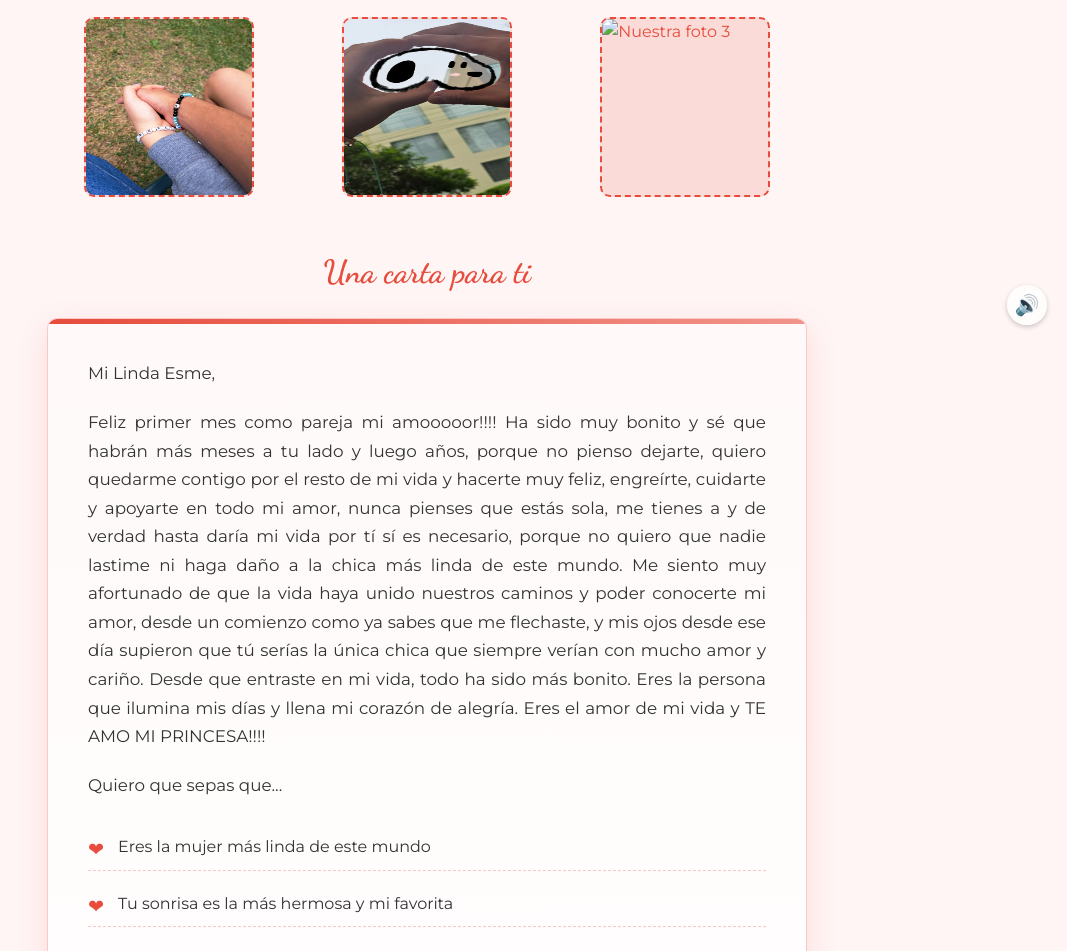
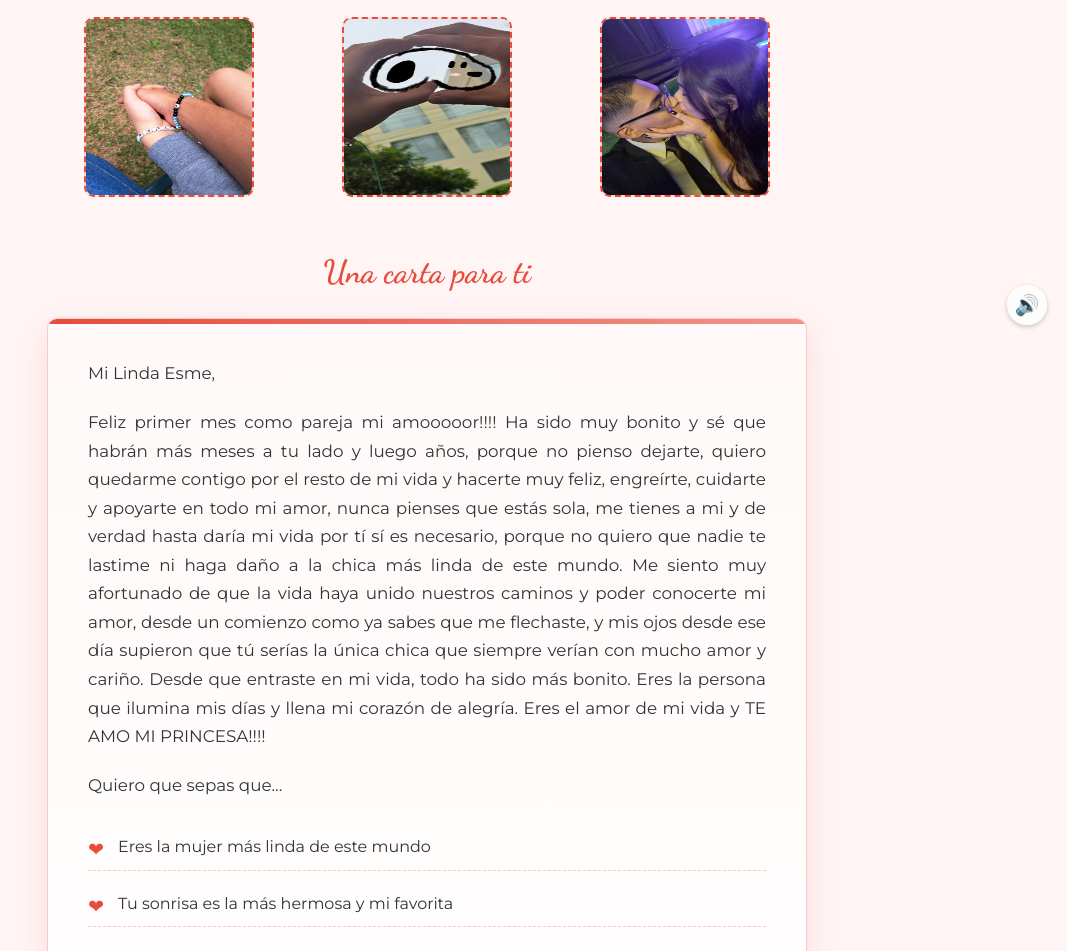
Before and after one commit to aarxn07r/Primer_mes, a plain HTML site: page index.html in a window 1280 px wide. Shown: the part 455-1406 px from the top of the page, without its empty margins (213-1280 px from the left). Drawn offline with Linux system fonts and the light colour scheme.

Commit message:
Proyecto

```diff
--- a/index.html
+++ b/index.html
@@ -30,7 +30,7 @@
                         <img src="./img/foto2.jpeg" alt="Nuestra foto 2" class="photo-placeholder">
                     </div>
                     <div class="photo-container">
-                        <img src="URL_DE_TU_IMAGEN_3" alt="Nuestra foto 3" class="photo-placeholder">
+                        <img src="./img/foto3.jpeg" alt="Nuestra foto 3" class="photo-placeholder">
                     </div>
                 </div>
             </section>
@@ -40,8 +40,8 @@
                 <div class="paper">
                     <p><span id="mi-amor-carta">Esme</span>,</p>
                     <p>Feliz primer mes como pareja mi amooooor!!!! Ha sido muy bonito y sé que habrán más meses a tu lado y luego años, porque no pienso dejarte, quiero quedarme
-                     contigo por el resto de mi vida y hacerte muy feliz, engreírte, cuidarte y apoyarte en todo mi amor, nunca pienses que estás sola, me tienes a
-                     y de verdad hasta daría mi vida por tí sí es necesario, porque no quiero que nadie lastime ni haga daño a la chica más linda de este mundo.
+                     contigo por el resto de mi vida y hacerte muy feliz, engreírte, cuidarte y apoyarte en todo mi amor, nunca pienses que estás sola, me tienes a mi
+                     y de verdad hasta daría mi vida por tí sí es necesario, porque no quiero que nadie te lastime ni haga daño a la chica más linda de este mundo.
                      Me siento muy afortunado de que la vida haya unido nuestros caminos y poder conocerte mi amor,
                      desde un comienzo como ya sabes que me flechaste, y mis ojos desde ese día supieron que tú serías la única chica que siempre verían con mucho amor y cariño.
                      Desde que entraste en mi vida, todo ha sido más bonito. Eres la persona que ilumina mis días y llena mi corazón de alegría. Eres el amor de mi vida y TE AMO MI PRINCESA!!!!
```
Also changed, not shown: img/foto3.jpeg (added).
